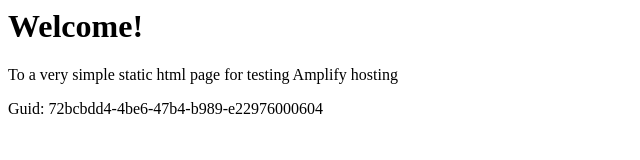
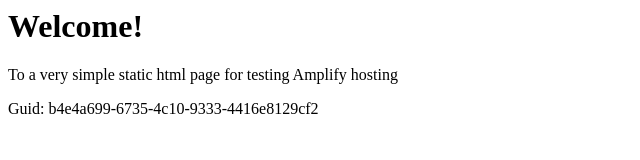
Before and after one commit to aws-aemilia-icn/Github-PR-Commit-Integration-Test-DoNotTouch-GitHubWebhookPushCanaryTest-v1-prod-ap-northeast-2, a website: page src/index.html in a window 1280 px wide. Shown: the full height of the page, 0-640 px from the left. Drawn offline with Linux system fonts and the light colour scheme.

Commit message:
commit from integ tests

```diff
--- a/src/index.html
+++ b/src/index.html
@@ -12,6 +12,6 @@
 <body>
     <h1>Welcome!</h1>
     <p>To a very simple static html page for testing Amplify hosting</p>
-    <p>Guid: 72bcbdd4-4be6-47b4-b989-e22976000604</p></body>
+    <p>Guid: b4e4a699-6735-4c10-9333-4416e8129cf2</p></body>
 
 </html>
```
